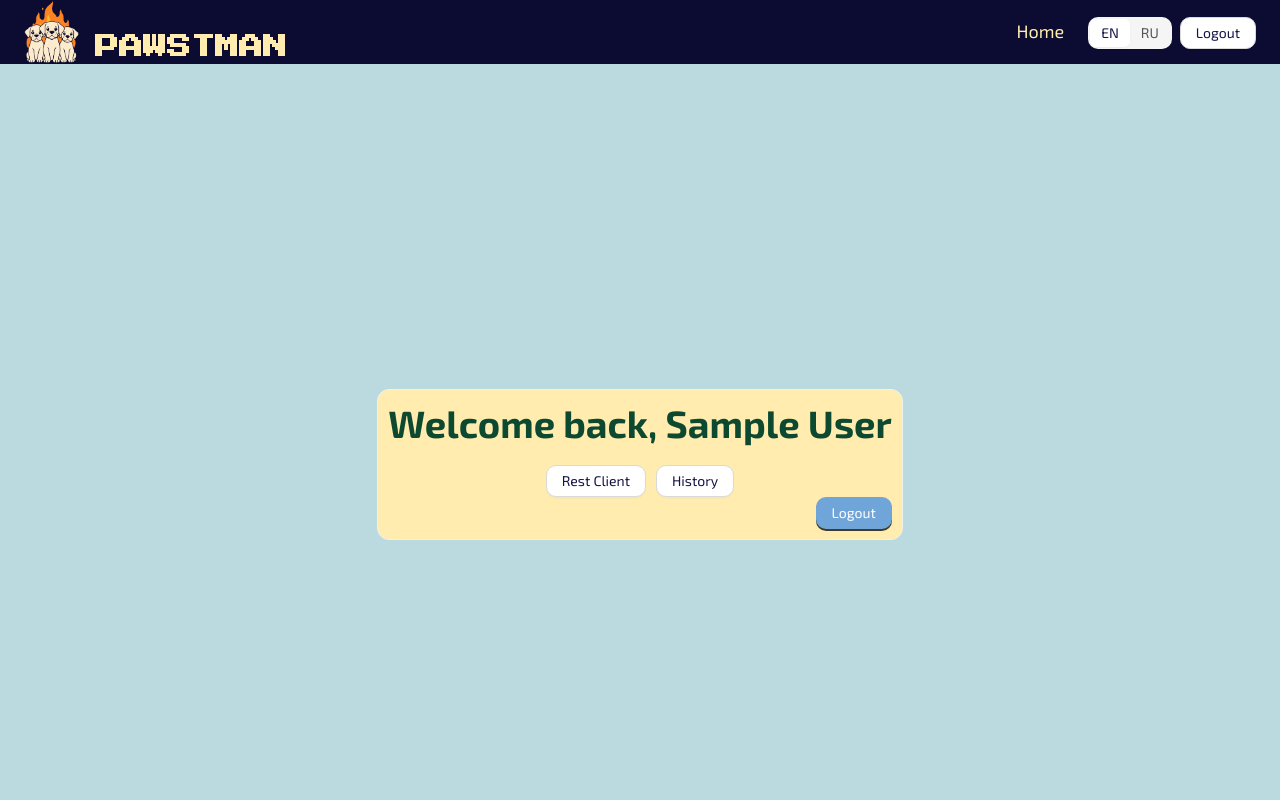
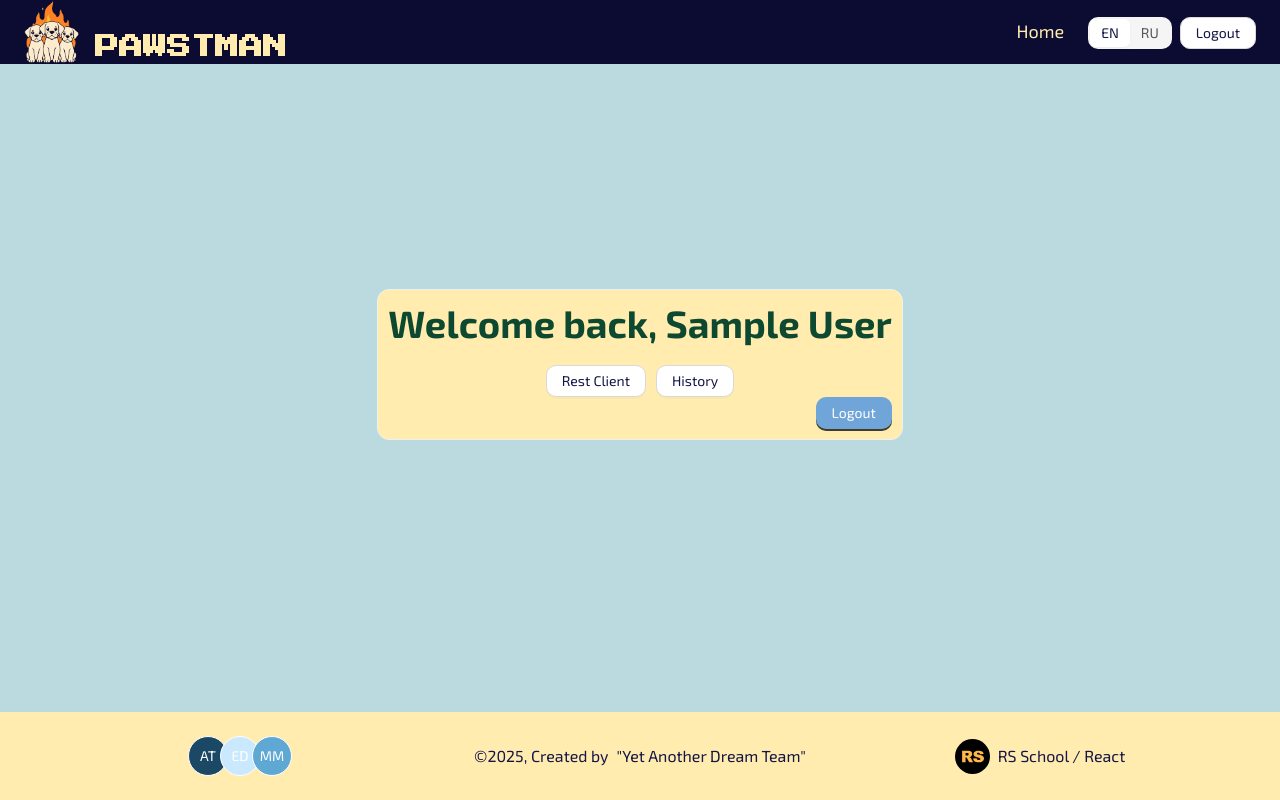
Before and after one commit to Mxmmsv/rest-client-app, a Next.js app: page /en in a window 1280 px wide. Shown: the top 800 px of the page. Built offline with nearby package versions, Linux system fonts and the light colour scheme; no server answers; sample sign-in values are in the browser's storage; what @ant-design/nextjs-registry would draw is missing.

Commit message:
style: update styles

```diff
--- a/src/components/main/AuthMain.tsx
+++ b/src/components/main/AuthMain.tsx
@@ -1,4 +1,4 @@
-import { Button, Card, Flex, Typography } from 'antd';
+import { Button, Card, Flex, Layout, Typography } from 'antd';
 import Link from 'next/link';
 import { useAuthState } from 'react-firebase-hooks/auth';
 
@@ -6,13 +6,15 @@ import { auth } from '@/lib/auth/firebase.config';
 import { useAuth } from '@/lib/auth/useAuth';
 
 const { Title } = Typography;
+const { Content } = Layout;
 
 export default function AuthMain() {
   const [user] = useAuthState(auth);
   const { logout } = useAuth();
 
   return (
-    <Flex vertical gap={10} justify="center" align="center" style={{ height: '100vh' }}>
+    <Content>
+      <Flex vertical gap={10} justify="center" align="center" style={{ height: '75vh' }}>
         <Card>
           <Title>{`Welcome back, ${user?.displayName || 'user'}`}</Title>
           <Flex gap={10} justify="center" align="center">
@@ -30,5 +32,6 @@ export default function AuthMain() {
           </Flex>
         </Card>
       </Flex>
+    </Content>
   );
 }
--- a/src/components/main/UnauthMain.tsx
+++ b/src/components/main/UnauthMain.tsx
@@ -1,20 +1,22 @@
 import { PlusOutlined, UserOutlined } from '@ant-design/icons';
-import { Button, Card, Flex, Space, Typography } from 'antd';
+import { Button, Card, Flex, Layout, Space, Typography } from 'antd';
 import Link from 'next/link';
 
 import AboutSection from '../about/AboutSection';
 
 const { Title, Paragraph, Text } = Typography;
+const { Content } = Layout;
 
 export default function UnauthMain() {
   return (
+    <Content>
       <Flex justify="space-between" vertical align="center" gap="80px">
         <Flex justify="center" vertical align="center" gap="small">
           <Title>Welcome to Pawstman!</Title>
           <Paragraph style={{ maxWidth: '60vw', textAlign: 'center' }}>
             Pawstman is your lightweight and powerful companion for API development. Send requests,
-          inspect responses, and debug effortlessly. Perfect for building, testing, and documenting
-          your REST APIs with a clean and intuitive interface.
+            inspect responses, and debug effortlessly. Perfect for building, testing, and
+            documenting your REST APIs with a clean and intuitive interface.
           </Paragraph>
           <Flex justify="space-around" align="end" gap="large">
             <Flex justify="center" vertical gap="small">
@@ -72,5 +74,6 @@ export default function UnauthMain() {
         </Flex>
         <AboutSection />
       </Flex>
+    </Content>
   );
 }
```
Lines whose indentation alone changed are shown as unchanged.
